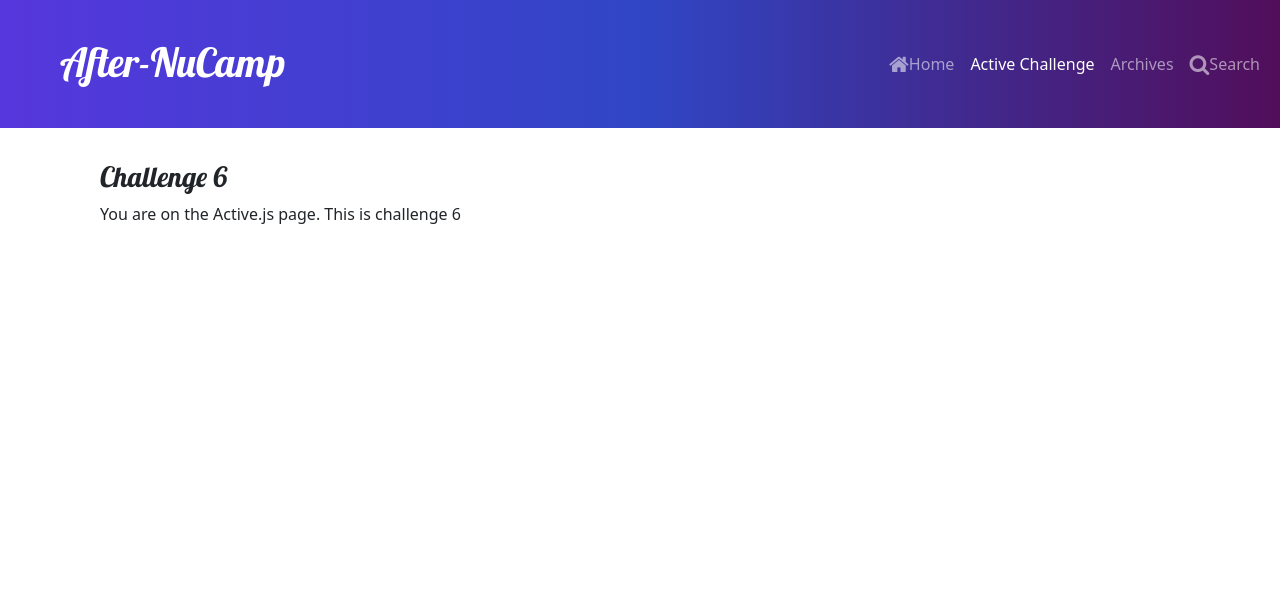
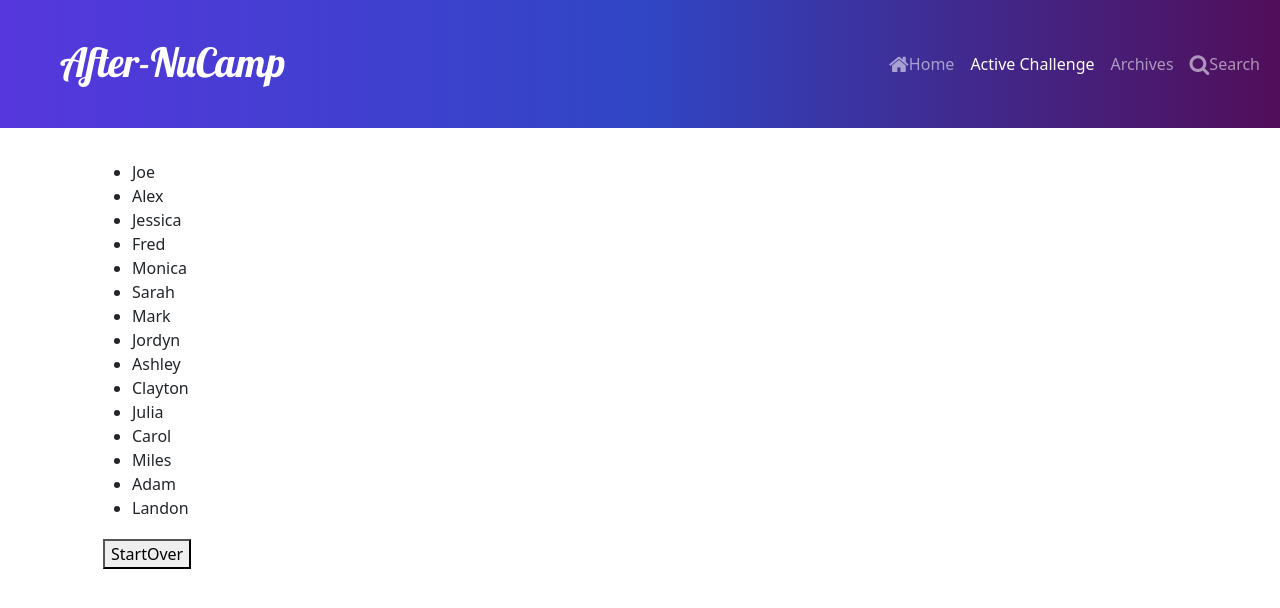
Before and after one commit to mrdeangray/after-nucamp-week2, a React (Create React App) app: page /active in a window 1280 px wide. Shown: the top 608 px of the page. Built offline with nearby package versions, Linux system fonts and the light colour scheme.

Commit message:
attempt 1

```diff
--- a/src/App.css
+++ b/src/App.css
@@ -81,7 +81,15 @@ h2 {
 .challenge3,
 .challenge4,
 .challenge5,
-.challenge6
+.challenge6,
+.challenge7
 {
     margin-left: 100px;
 }
+
+.challenge7 button{
+    margin: 3px;
+}
+.challenge7 button:hover{
+    background-color: orange;
+}
--- a/src/App.js
+++ b/src/App.js
@@ -9,6 +9,7 @@ import Challenge3 from './components/Challenge3';
 import Archives from './pages/Archives';
 import ArchiveSearch from './pages/ArchiveSearch';
 import Active from './pages/Active';
+import Challenge7 from './components/Challenge7';
 
 
 function App() {
@@ -21,6 +22,7 @@ function App() {
         <Route path='/challenge1' element={<Challenge1 />} />
         <Route path='/Challenge2' element={<Challenge2 />} />
         <Route path='/Challenge3' element={<Challenge3 />} />
+        <Route path='/Challenge7' element={<Challenge7 />} />
         <Route path='/archives' element={<Archives />} />
         <Route path='/archivesearch' element={<ArchiveSearch />} />
         <Route path='/active' element={<Active />} />
--- a/src/components/Challenge7.js
+++ b/src/components/Challenge7.js
@@ -8,3 +8,52 @@
 //Add CSS rules to the buttons, so they change color while being hovered over.
 //add a CSS rule to the App.css file so the component's body is indented.
 //Add a route/link for this component to the Header component.
+
+import { useEffect, useState } from "react"
+import players from "../data/players"
+
+const Challenge7 = () => {
+    const [buttonsArray, setButtonsArray]=useState([])
+    const [buttons, setButtons]=useState(<div></div>)
+    const [playersNames, setPlayersNames]=useState(players.map(player=>player.name))
+    const filterNames=(btn)=>{
+        const filteredNames=playersNames.filter(name=>name[0]!==btn)
+        setPlayersNames(filteredNames)
+    }
+    const loadButtons = ()=>{
+        setButtonsArray(playersNames.reduce((acc, curr)=>{
+            // console.log(curr[0])
+            if(!acc.includes(curr[0])){
+                acc.push(curr[0])
+            }
+            return acc;
+        },[]))
+        setButtons(<div>
+            {buttonsArray.map((btn)=>(
+                <button key={btn} onClick={()=>filterNames(btn)}>{btn}</button>
+            ))}
+        </div>)
+    }
+
+    const resetPlayersNames=()=>{
+        setPlayersNames(players.map(player=>player.name))
+        loadButtons();
+    }
+
+    useEffect(()=>{
+        loadButtons();
+    },[playersNames])
+    return (
+        <div className="challenge7">
+            {buttons}
+            <ul>
+                {playersNames.map((player, index)=>(
+                    <li key={index}>{player}</li>
+                ))}
+            </ul>
+            <button onClick={resetPlayersNames}>StartOver</button>
+        </div>
+    )
+}
+
+export default Challenge7
--- a/src/pages/Active.js
+++ b/src/pages/Active.js
@@ -1,10 +1,10 @@
-import Challenge6 from "../components/Challenge6"
+import Challenge7 from "../components/Challenge7"
 
 
 const Active = () => {
     return (
         <div>
-            <Challenge6 />
+            <Challenge7 />
         </div>
     )
 }
```
